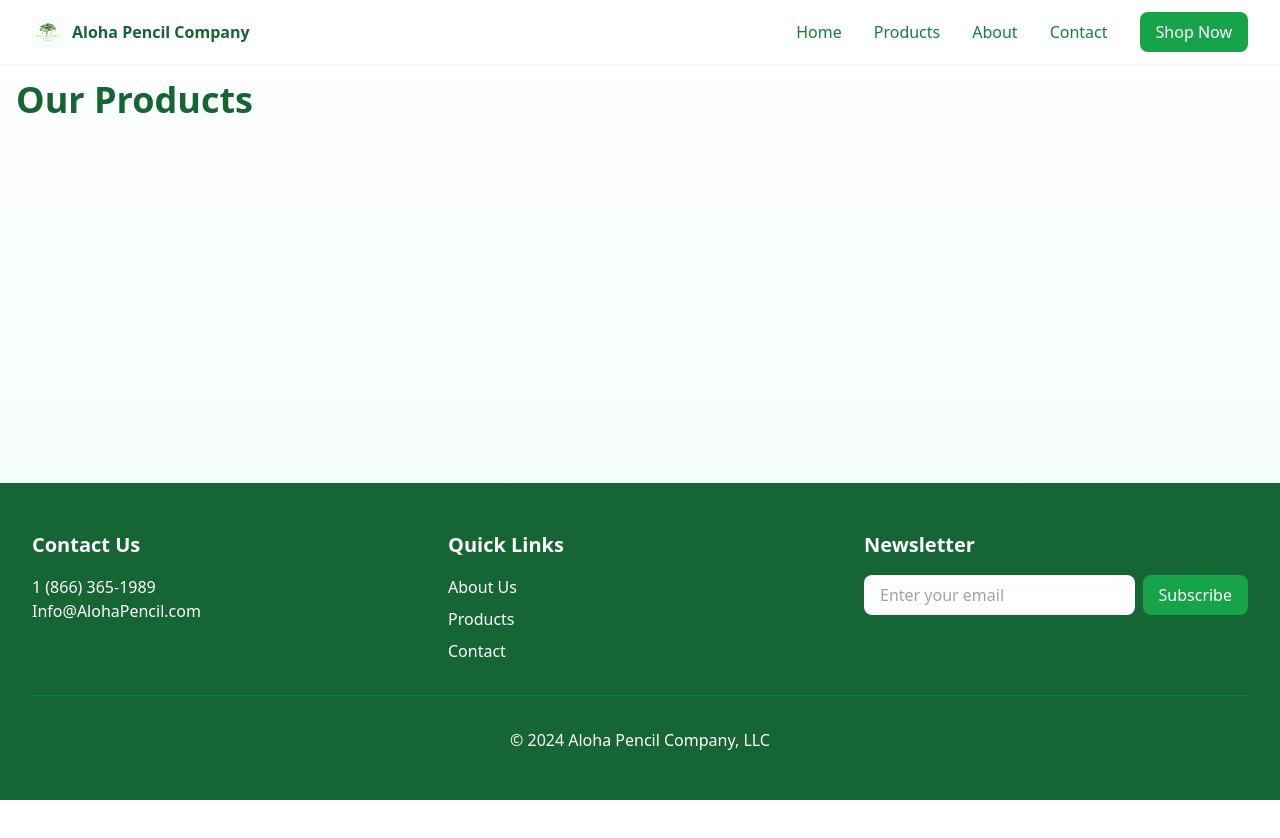
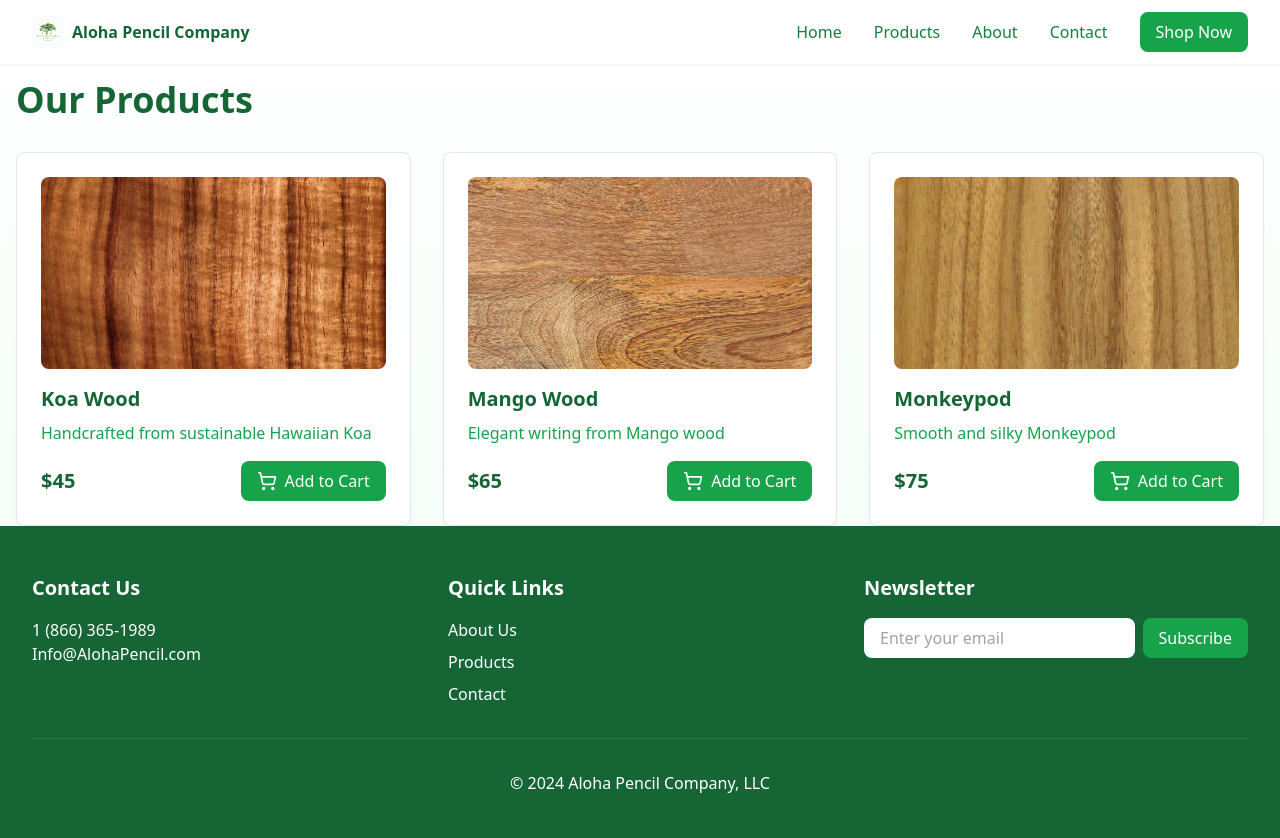
Before and after one commit to mcdendrick/aloha-pencil-website, a Next.js app: page /products in a window 1280 px wide. Shown: the top 838 px of the page. Before the commit the page ends 800 px from the top, so only its background shows below. Built offline with nearby package versions, Linux system fonts and the light colour scheme.

Commit message:
add cards to products page and also add a cart context to manage the cart state globally using useCart()

```diff
--- a/app/layout.tsx
+++ b/app/layout.tsx
@@ -2,6 +2,7 @@ import type { Metadata } from "next";
 import { Geist, Geist_Mono } from "next/font/google";
 import "./globals.css";
 import { Analytics } from "@vercel/analytics/react"
+import { CartProvider } from '@/contexts/CartContext';
 
 const geistSans = Geist({
   variable: "--font-geist-sans",
@@ -28,7 +29,9 @@ export default function RootLayout({
       <body
         className={`${geistSans.variable} ${geistMono.variable} antialiased`}
       >
-        {children}
+        <CartProvider>
+          {children}
+        </CartProvider>
         <Analytics/>
       </body>
     </html>
--- a/app/products/page.tsx
+++ b/app/products/page.tsx
@@ -1,16 +1,64 @@
 "use client";
 import React from 'react';
 import Layout from '@/components/Layout';
+import { Card, CardContent } from '@/components/ui/card';
+import Image from 'next/image';
+import { ShoppingCart } from 'lucide-react';
+import { useCart } from '@/contexts/CartContext';
 
 export default function ProductsPage() {
+  const { addToCart } = useCart();
+
+  const products = [
+    { name: 'Koa Wood', description: 'Handcrafted from sustainable Hawaiian Koa', price: '$45', image: '/koa-wood-2.png' },
+    { name: 'Mango Wood', description: 'Elegant writing from Mango wood', price: '$65', image: '/mango-wood-website.png' },
+    { name: 'Monkeypod', description: 'Smooth and silky Monkeypod', price: '$75', image: '/monkeypod-hawaiian-wood.png' },
+    // Add more products as needed
+  ];
+
   return (
     <Layout>
       <div className="pt-20 px-4">
         <div className="max-w-7xl mx-auto">
           <h1 className="text-4xl font-bold text-green-800 mb-8">Our Products</h1>
-          {/* Add your products content here */}
+          <div className="grid md:grid-cols-3 gap-8">
+            {products.map((product, index) => (
+              <Card
+                key={index}
+                className="hover:shadow-lg transition-shadow"
+              >
+                <CardContent className="p-6">
+                  <Image
+                    src={product.image}
+                    alt={product.name}
+                    width={300}
+                    height={200}
+                    className="w-full h-48 object-cover rounded-lg mb-4"
+                  />
+                  <h3 className="text-xl font-bold text-green-800 mb-2">
+                    {product.name}
+                  </h3>
+                  <p className="text-green-600 mb-4">
+                    {product.description}
+                  </p>
+                  <div className="flex justify-between items-center">
+                    <span className="text-xl font-bold text-green-800">
+                      {product.price}
+                    </span>
+                    <button
+                      onClick={() => addToCart(product)}
+                      className="flex items-center gap-2 bg-green-600 text-white px-4 py-2 rounded-lg hover:bg-green-500 transition-colors"
+                    >
+                      <ShoppingCart size={20} />
+                      Add to Cart
+                    </button>
+                  </div>
+                </CardContent>
+              </Card>
+            ))}
+          </div>
         </div>
       </div>
     </Layout>
-    );
+  );
 }
--- /dev/null
+++ b/contexts/CartContext.tsx
@@ -0,0 +1,72 @@
+"use client";
+import React, { createContext, useContext, useState, useCallback } from 'react';
+
+type Product = {
+  name: string;
+  description: string;
+  price: string;
+  image: string;
+};
+
+type CartItem = Product & {
+  quantity: number;
+};
+
+type CartContextType = {
+  items: CartItem[];
+  addToCart: (product: Product) => void;
+  removeFromCart: (productName: string) => void;
+  updateQuantity: (productName: string, quantity: number) => void;
+};
+
+const CartContext = createContext<CartContextType | undefined>(undefined);
+
+export function CartProvider({ children }: { children: React.ReactNode }) {
+  const [items, setItems] = useState<CartItem[]>([]);
+
+  const addToCart = useCallback((product: Product) => {
+    setItems(currentItems => {
+      const existingItem = currentItems.find(item => item.name === product.name);
+
+      if (existingItem) {
+        return currentItems.map(item =>
+          item.name === product.name
+            ? { ...item, quantity: item.quantity + 1 }
+            : item
+        );
+      }
+
+      return [...currentItems, { ...product, quantity: 1 }];
+    });
+  }, []);
+
+  const removeFromCart = useCallback((productName: string) => {
+    setItems(currentItems =>
+      currentItems.filter(item => item.name !== productName)
+    );
+  }, []);
+
+  const updateQuantity = useCallback((productName: string, quantity: number) => {
+    setItems(currentItems =>
+      currentItems.map(item =>
+        item.name === productName
+          ? { ...item, quantity }
+          : item
+      )
+    );
+  }, []);
+
+  return (
+    <CartContext.Provider value={{ items, addToCart, removeFromCart, updateQuantity }}>
+      {children}
+    </CartContext.Provider>
+  );
+}
+
+export function useCart() {
+  const context = useContext(CartContext);
+  if (context === undefined) {
+    throw new Error('useCart must be used within a CartProvider');
+  }
+  return context;
+}
```
